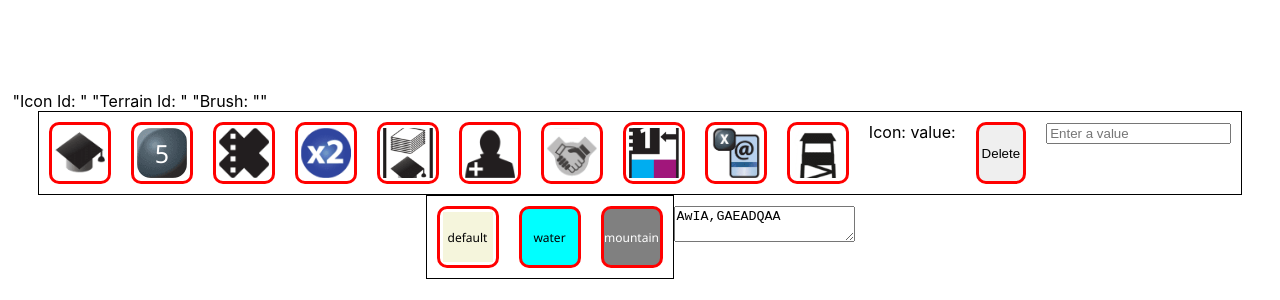
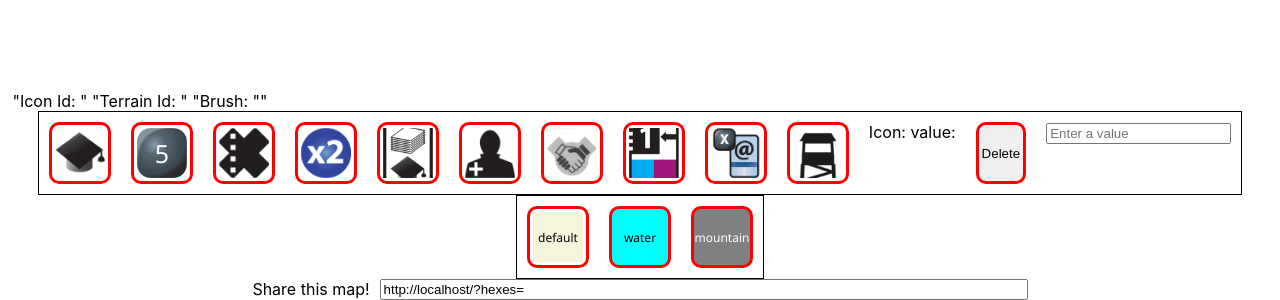
Before and after one commit to elainez98/arknova-map-maker-tsx, a React (Create React App) app: page / in a window 1280 px wide. Shown: the part 643-943 px from the top of the page. Before the commit the page ends 922 px from the top, so only its background shows below. Built offline with nearby package versions, Linux system fonts and the light colour scheme.

Commit message:
Make URL copyable

```diff
--- a/src/App.tsx
+++ b/src/App.tsx
@@ -7,18 +7,12 @@ import BrushBox from './components/Brushbox';
 import BrushBoxTextures from './components/Brushbox-textures';
 import ExportUrl from './components/ExportUrl';
 import HexagonGrid from './components/HexagonGrid';
-import { Icon } from './Model/icon';
-import { Terrain } from './Model/terrain';
 import { useSearchParams } from 'react-router-dom';
 import { useState } from 'react';
 
 function getHexagonsOrDefault(serializedHexes: string | null): HexData[] {
   if (!serializedHexes) {
-    return [{ index: 3, terrain: Terrain.ROCK }, {
-      index: 24, terrain: Terrain.WATER, bonus: {
-        icon: Icon.Clever
-      }
-    }];
+    return [];
   }
   return serializedHexes.split(',').map(decode);
 }
--- /dev/null
+++ b/src/components/ExportUrl.css
@@ -0,0 +1,9 @@
+.share {
+  display: flex;
+  justify-content: center;
+  gap: 10px;
+}
+
+.share input {
+  width: 50%;
+}
--- a/src/components/ExportUrl.tsx
+++ b/src/components/ExportUrl.tsx
@@ -1,14 +1,46 @@
+import './ExportUrl.css';
+
 import { HexData, stringify } from '../Model/hex';
+
+import { Terrain } from '../Model/terrain';
+import { useState } from 'react';
 
 interface ExportUrlProps {
   hexagons: HexData[],
 };
 
+function isDefaultHex(hex: HexData) {
+  const { terrain, upgradeRequired, bonus } = hex;
+  return (terrain === Terrain.NORMAL || !terrain) && !upgradeRequired && !bonus;
+}
+
 function ExportUrl(props: ExportUrlProps) {
   const { hexagons } = props;
-  const hexes = hexagons.map(stringify).join(',');
+  const [showHint, setShowHint] = useState(false);
+  let url = window.location.href.replace(/\?.*/, "");
+  const hexes = hexagons
+    .filter(hex => !isDefaultHex(hex))
+    .map(stringify)
+    .join(',');
+  const newUrl = `${url}?hexes=${hexes}`;
 
-  return <textarea>{hexes}</textarea>
+  function copyToClipboard() {
+    navigator.clipboard.writeText(newUrl);
+    setShowHint(true);
+    setTimeout(() => setShowHint(false), 1500);
+  }
+
+  const hint = showHint ?
+    <div className="hint">Copied to clipboard!</div> :
+    <></>;
+
+  return <div>
+    <div className="share">
+      Share this map!
+      <input value={newUrl} onClick={copyToClipboard}></input>
+    </div>
+    {hint}
+  </div>;
 }
 
 export default ExportUrl;
```
